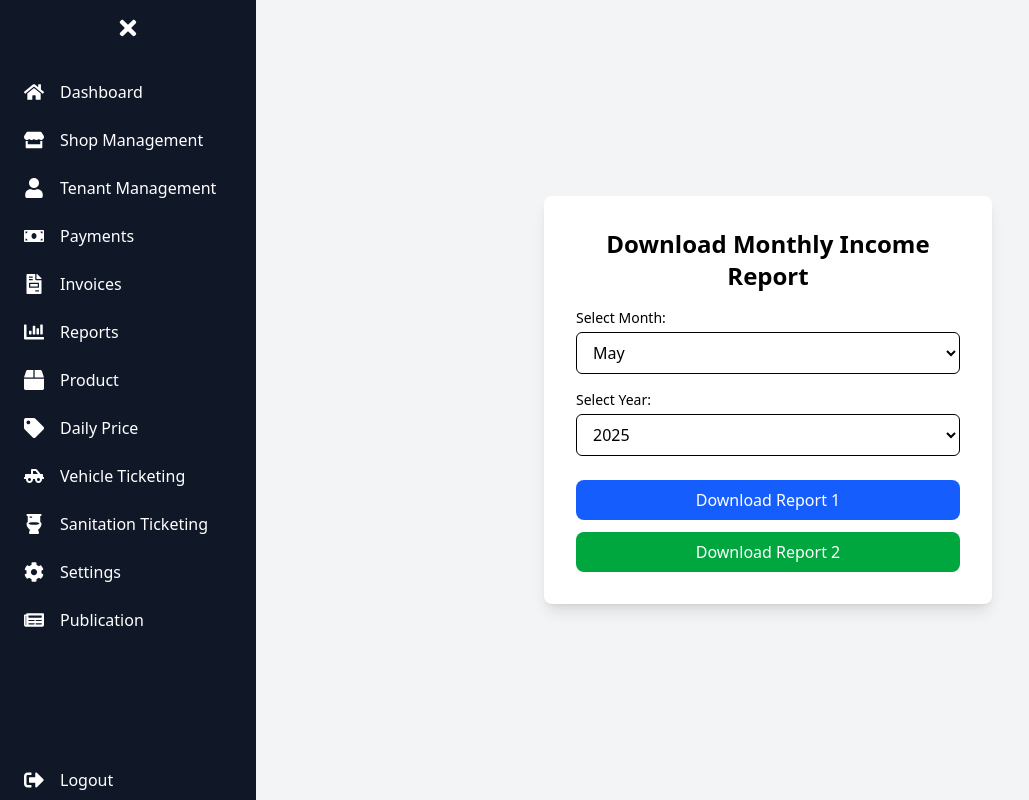
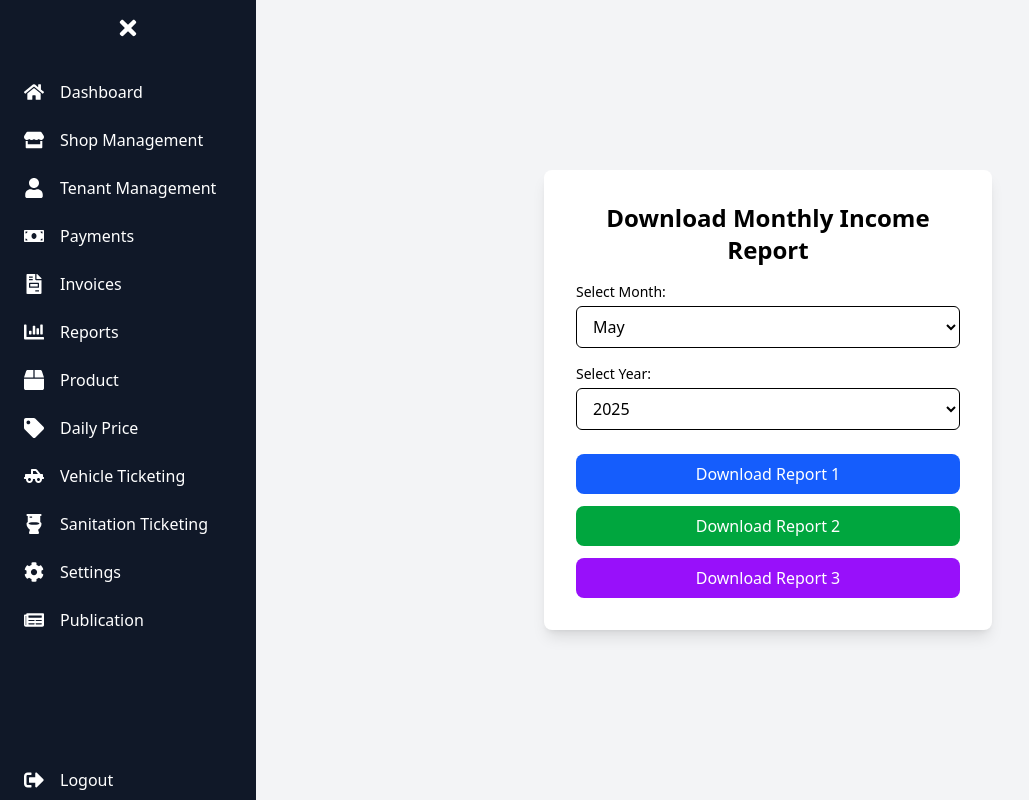
Before and after one commit to RashenThemiya/community, a React (Vite) app in the folder Frontend/: page /reports in a window 1280 px wide. Shown: the whole page, without its empty margins (0-1029 px from the left). Built offline with nearby package versions, Linux system fonts and the light colour scheme.

Commit message:
Updated Report.jsx to include Report 3 download

```diff
--- a/Frontend/src/pages/Report/Report.jsx
+++ b/Frontend/src/pages/Report/Report.jsx
@@ -6,15 +6,20 @@ const Report = () => {
     const [month, setMonth] = useState(today.getMonth() + 1);
     const [year, setYear] = useState(today.getFullYear());
 
+    const baseUrl = import.meta.env.VITE_API_BASE_URL;
+
     const handleDownloadReport1 = () => {
-        const baseUrl = import.meta.env.VITE_API_BASE_URL;
         const url = `${baseUrl}/api/report/monthly-income?month=${month}&year=${year}`;
         window.open(url, "_blank");
     };
 
     const handleDownloadReport2 = () => {
-        const baseUrl = import.meta.env.VITE_API_BASE_URL;
         const url = `${baseUrl}/api/report2/monthly-income?month=${month}&year=${year}`;
+        window.open(url, "_blank");
+    };
+
+    const handleDownloadReport3 = () => {
+        const url = `${baseUrl}/api/report3/monthly-income?month=${month}&year=${year}`;
         window.open(url, "_blank");
     };
 
@@ -37,12 +42,8 @@ const Report = () => {
 
     return (
         <div className="flex min-h-screen bg-gray-100">
-            {/* Sidebar */}
-            <div>
-                <Sidebar />
-            </div>
+           <div><Sidebar /></div>
 
-            {/* Main Content */}
             <div className="flex justify-center items-center flex-1 p-6">
                 <div className="bg-white p-8 rounded-lg shadow-lg w-full max-w-md">
                     <h2 className="text-2xl font-bold mb-4 text-center">Download Monthly Income Report</h2>
@@ -84,6 +85,13 @@ const Report = () => {
                         >
                             Download Report 2
                         </button>
+
+                        <button
+                            onClick={handleDownloadReport3}
+                            className="w-full bg-purple-600 text-white py-2 rounded-lg hover:bg-purple-700 transition duration-300"
+                        >
+                            Download Report 3
+                        </button>
                     </div>
                 </div>
             </div>
```
